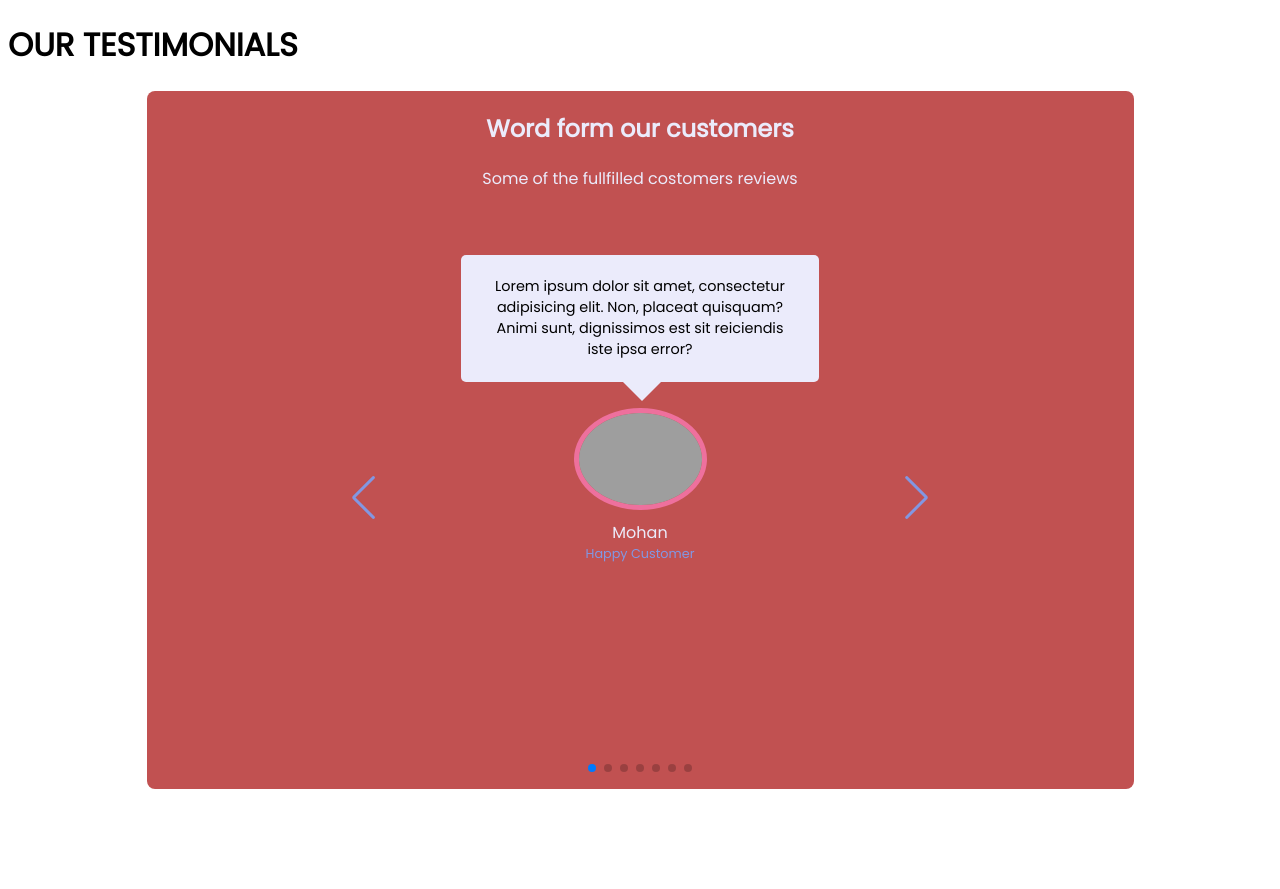
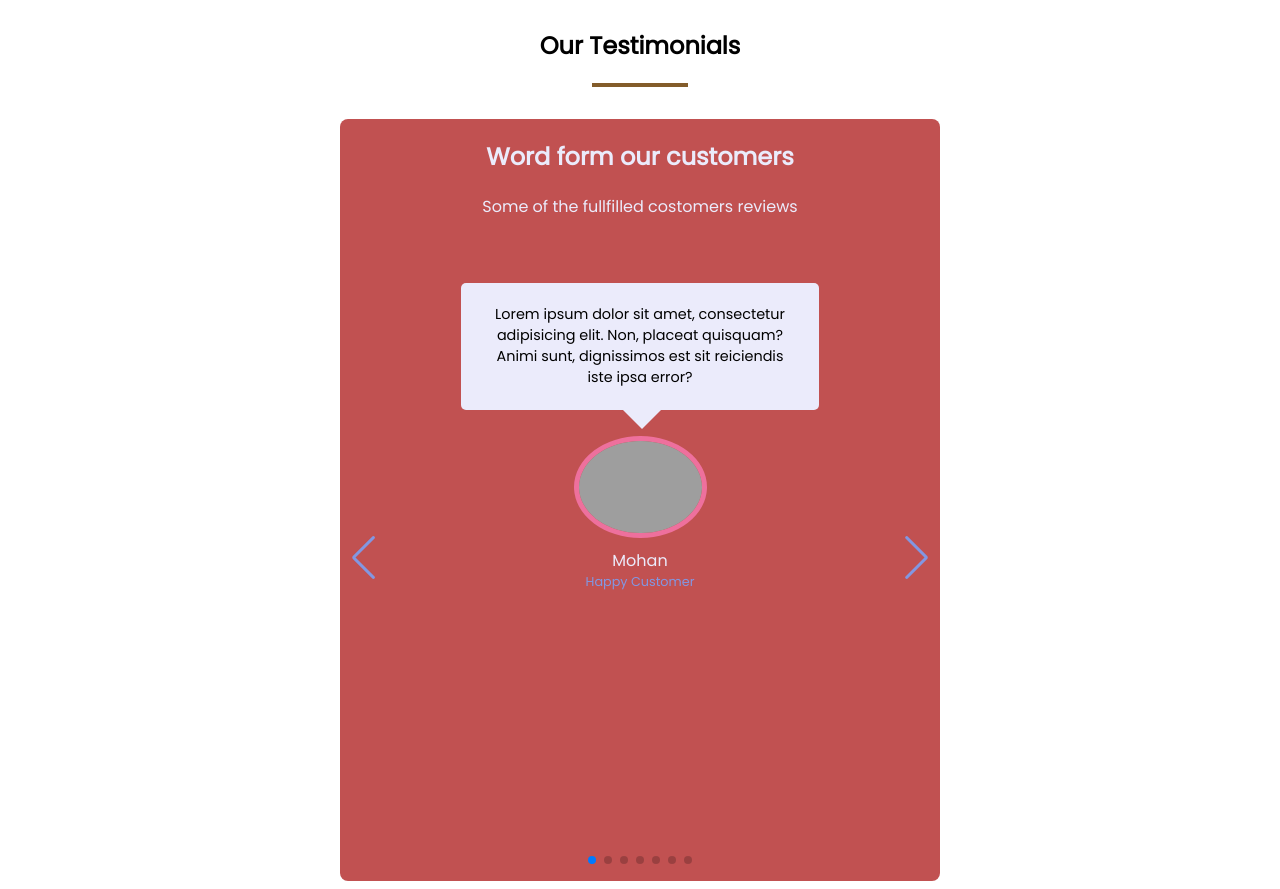
Before and after one commit to Manasa-2802/project, a plain HTML site: page reviews.html in a window 1280 px wide. Before the commit the page ends 800 px from the top, so only its background shows below. Drawn offline with nearby package versions, Linux system fonts and the light colour scheme; grey boxes are pictures that could not be loaded.

Commit message:
Minnor Changes

```diff
--- a/reviews.html
+++ b/reviews.html
@@ -5,18 +5,44 @@
     <meta http-equiv="X-UA-Compatible" content="IE=edge">
     <meta name="viewport" content="width=device-width, initial-scale=1.0">
     <title>Reviews</title>
+    <link rel="stylesheet" href="https://cdnjs.cloudflare.com/ajax/libs/font-awesome/4.7.0/css/font-awesome.min.css">
+    <link rel="stylesheet" href="https://unpkg.com/swiper@7/swiper-bundle.min.css" />
+    <link rel="stylesheet" href="reviews.css">
+    <style>
+        main {
+            min-height: 100vh;
+            display: grid;
+            place-items: center;
+        }
 
-    <link
-    rel="stylesheet"
-    href="https://unpkg.com/swiper@7/swiper-bundle.min.css"
-    />
-    <link rel="stylesheet" href="reviews.css">
-    <h1>OUR TESTIMONIALS</h1>
+        .title {
+            text-align: center;
+            margin-bottom: 2rem;
+        }
 
+        .underline {
+            height: 0.25rem;
+            width: 6rem;
+            background: #835c2a;
+            margin-left: auto;
+            margin-right: auto;
+        }
+
+        .checked {
+            color: orange;
+        }
+    </style>
 </head>
+
 <body>
 
-
+    <main>
+        <section>
+            <div class="title">
+                <h1>Our Testimonials</h1>
+                <div class="underline"></div>
+            </div>
+            <article>
                 <div class="container">
                     <div class="board">
                         <h2 class="text-light">Word form our customers</h2>
@@ -32,7 +58,8 @@
 
                                         <div class="comments">
                                             Lorem ipsum dolor sit amet, consectetur adipisicing elit.
-                            Non, placeat quisquam? Animi sunt, dignissimos est sit reiciendis iste ipsa error?
+                                            Non, placeat quisquam? Animi sunt, dignissimos est sit reiciendis iste ipsa
+                                            error?
                                         </div>
                                         <div class="profile">
                                             <img src="rev(img)/mohan (2).jpg" alt="">
@@ -44,21 +71,22 @@
                                 <div class="swiper-slide">
                                     <div class="flex">
                                         <div class="comments">
-                            Non, placeat quisquam? Animi sunt, dignissimos est sit reiciendis iste ipsa error?
+                                            Non, placeat quisquam? Animi sunt, dignissimos est sit reiciendis iste ipsa
+                                            error?
                                             Lorem ipsum dolor sit amet, consectetur adipisicing elit.
                                         </div>
                                         <div class="profile">
                                             <img src="rev(img)/divya.jpg" alt="">
                                             <a href="#">divya</a>
                                             <span>Happy customer</span>
-
                                         </div>
                                     </div>
                                 </div>
                                 <div class="swiper-slide">
                                     <div class="flex">
                                         <div class="comments">
-                            Animi sunt, ipsa error? Lorem ipsum dolor sit amet, consectetur adipisicing elit.
+                                            Animi sunt, ipsa error? Lorem ipsum dolor sit amet, consectetur adipisicing
+                                            elit.
                                             Non, placeat quisquam? dignissimos est sit reiciendis iste
                                         </div>
                                         <div class="profile">
@@ -71,7 +99,8 @@
                                 <div class="swiper-slide">
                                     <div class="flex">
                                         <div class="comments">
-                            Animi sunt, ipsa error? Lorem ipsum dolor sit amet, consectetur adipisicing elit.
+                                            Animi sunt, ipsa error? Lorem ipsum dolor sit amet, consectetur adipisicing
+                                            elit.
                                             Non, placeat quisquam? dignissimos est sit reiciendis iste
                                         </div>
                                         <div class="profile">
@@ -85,7 +114,8 @@
                                 <div class="swiper-slide">
                                     <div class="flex">
                                         <div class="comments">
-                            Animi sunt, ipsa error? Lorem ipsum dolor sit amet, consectetur adipisicing elit.
+                                            Animi sunt, ipsa error? Lorem ipsum dolor sit amet, consectetur adipisicing
+                                            elit.
                                             Non, placeat quisquam? dignissimos est sit reiciendis iste
                                         </div>
                                         <div class="profile">
@@ -99,7 +129,8 @@
                                 <div class="swiper-slide">
                                     <div class="flex">
                                         <div class="comments">
-                            Animi sunt, ipsa error? Lorem ipsum dolor sit amet, consectetur adipisicing elit.
+                                            Animi sunt, ipsa error? Lorem ipsum dolor sit amet, consectetur adipisicing
+                                            elit.
                                             Non, placeat quisquam? dignissimos est sit reiciendis iste
                                         </div>
                                         <div class="profile">
@@ -112,14 +143,19 @@
                                 <div class="swiper-slide">
                                     <div class="flex">
                                         <div class="comments">
-                            Animi sunt, ipsa error? Lorem ipsum dolor sit amet, consectetur adipisicing elit.
+                                            Animi sunt, ipsa error? Lorem ipsum dolor sit amet, consectetur adipisicing
+                                            elit.
                                             Non, placeat quisquam? dignissimos est sit reiciendis iste
                                         </div>
                                         <div class="profile">
                                             <img src="rev(img)/lohith.jpg" alt="">
                                             <a href="#">Lohith</a>
                                             <span>Customer</span>
-
+                                            <span class="fa fa-star checked"></span>
+                                            <span class="fa fa-star checked"></span>
+                                            <span class="fa fa-star checked"></span>
+                                            <span class="fa fa-star"></span>
+                                            <span class="fa fa-star"></span>
                                         </div>
                                     </div>
                                 </div>
@@ -136,8 +172,12 @@
 
                     </div>
                 </div>
+            </article>
+        </section>
+    </main>
 
     <script src="https://unpkg.com/swiper@7/swiper-bundle.min.js"></script>
     <script type="application/javascript" src="./review.js"></script>
 </body>
+
 </html>
```
Lines whose indentation alone changed are shown as unchanged.
